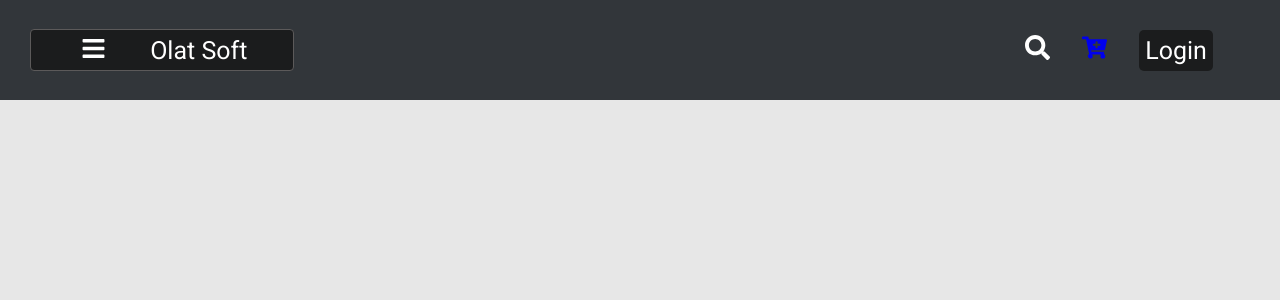
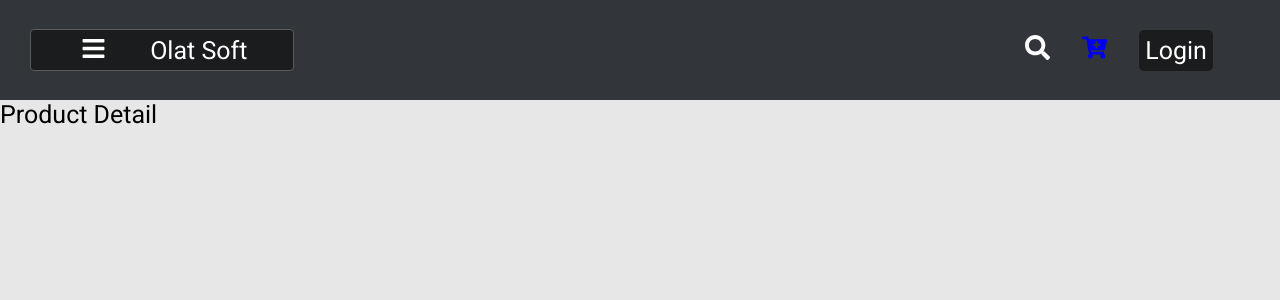
Before and after one commit to Oluwatunmise-olat/E-commerce-FrontEnd, a React (Create React App) app: page /product/detail in a window 1280 px wide. Shown: the top 300 px of the page. Built offline with nearby package versions, Linux system fonts and the light colour scheme.

Commit message:
product detail component init

```diff
--- a/src/App.js
+++ b/src/App.js
@@ -11,6 +11,7 @@ import Navbar from "./components/navigation";
 import Register from "./components/register";
 import Cart from "./components/cart";
 import Products from "./components/products";
+import ProductDetail from "./components/productDetail";
 
 
 function App() {
@@ -30,6 +31,9 @@ function App() {
             <Route path="/products">
                 <Products />
             </Route>
+            <Route path="/product/detail/">
+                <ProductDetail/>
+            </Route>
         </Switch>
     </Router>
   );
--- /dev/null
+++ b/src/components/productDetail.js
@@ -0,0 +1,7 @@
+import React from "react";
+
+export default function productDetail (){
+    return (
+        <p>Product Detail</p>
+    )
+}
```
Also changed, not shown: src/styles/productDetail.css (added).
